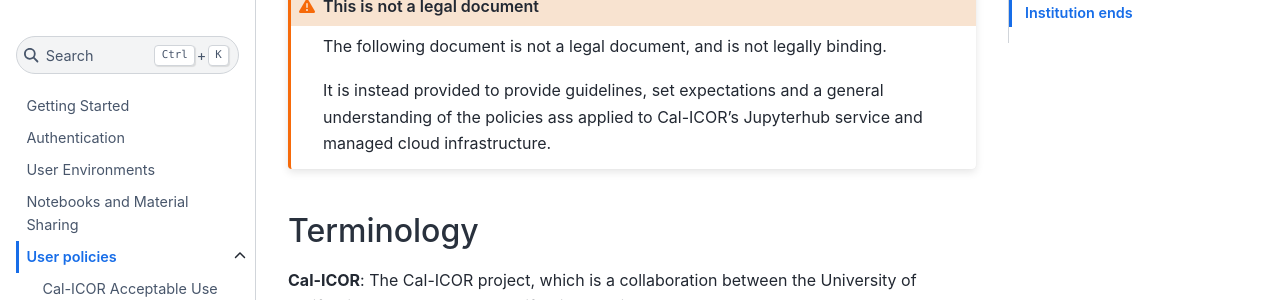
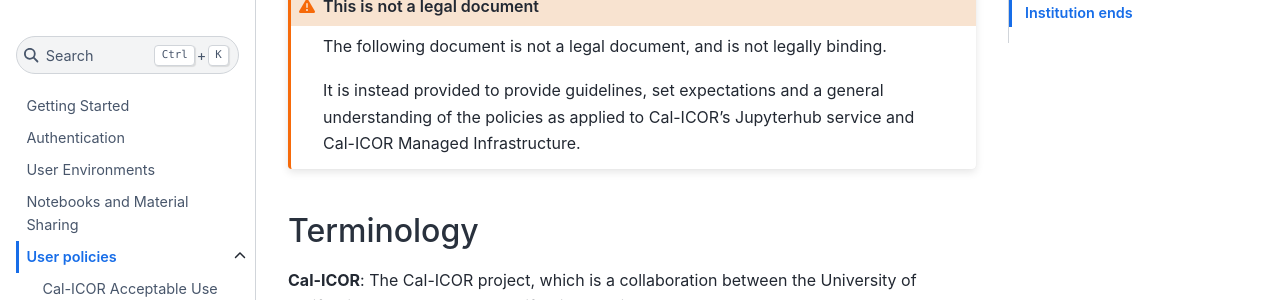
Before and after one commit to shaneknapp/docs, a Jupyter Book: the page built from content/policy/privacy.md, in a window 1280 px wide and 900 px high. Shown: the part 156-456 px from the top of the window. Built offline with Jupyter Book 1.0.4 settings and Sphinx 7.4.7 and the Sphinx Book theme 1.1.4, drawn with Linux system fonts in a browser that asks for light colours.

Commit message:
fix privacy caveat header

```diff
--- a/content/policy/privacy.md
+++ b/content/policy/privacy.md
@@ -5,8 +5,8 @@
 The following document is not a legal document, and is not legally binding.
 
 It is instead provided to provide guidelines, set expectations and a general
-understanding of the policies ass applied to Cal-ICOR's Jupyterhub service and
-managed cloud infrastructure.
+understanding of the policies as applied to Cal-ICOR's Jupyterhub service and
+Cal-ICOR Managed Infrastructure.
 :::
 
 ## Terminology
```
